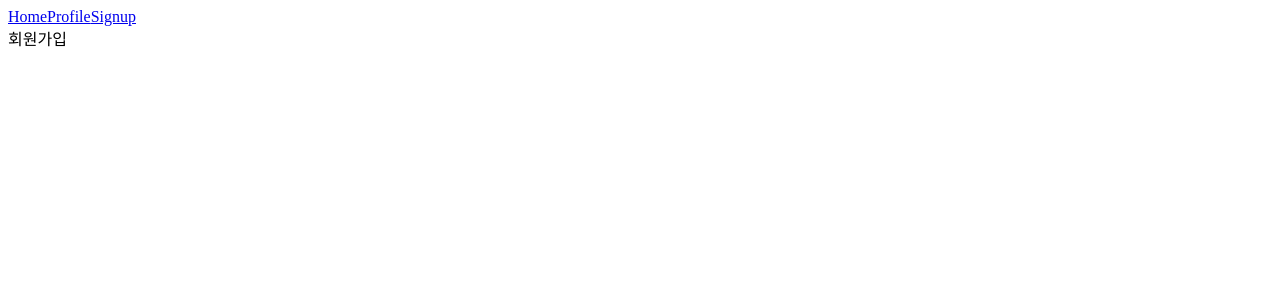
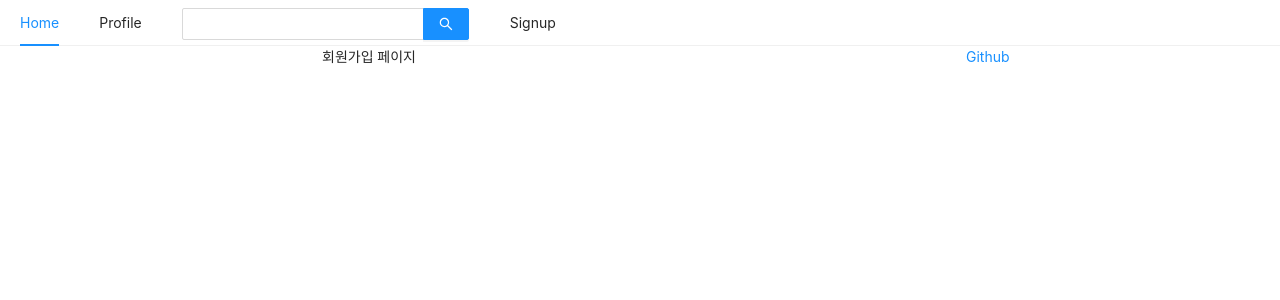
Before and after one commit to HyungwonJin/twitter, a Next.js app in the folder prepare/front/: page /signup in a window 1280 px wide. Shown: the top 300 px of the page. Built offline with nearby package versions, Linux system fonts and the light colour scheme.

Commit message:
feat: Navigation Bar 만들기

```diff
--- a/prepare/front/components/AppLayout.js
+++ b/prepare/front/components/AppLayout.js
@@ -1,20 +1,40 @@
 import PropTypes from 'prop-types';
 import Link from 'next/link';
+import { Menu, Input, Row, Col } from 'antd';
 
 const AppLayout = ({ children }) => {
     return (
         <div>
-            <div>
-                <Link href="/"><a>Home</a></Link>
-                <Link href="/profile"><a>Profile</a></Link>
-                <Link href="/signup"><a>Signup</a></Link>
-            </div>
-            {children}
+            <Menu mode="horizontal">
+                <Menu.Item>
+                    <Link href="/"><a>Home</a></Link>
+                </Menu.Item>
+                <Menu.Item>
+                    <Link href="/profile"><a>Profile</a></Link>
+                </Menu.Item>
+                <Menu.Item>
+                    <Input.Search enterButton style={{ verticalAlign: 'middle ' }} />
+                </Menu.Item>
+                <Menu.Item>
+                    <Link href="/signup"><a>Signup</a></Link>
+                </Menu.Item>
+            </Menu>
+            <Row gutter={8}>
+                <Col xs={24} md={6}>
+
+                </Col>
+                <Col xs={24} md={12}>
+                    {children}
+                </Col>
+                <Col xs={24} md={6}>
+                    <a href="https://github.com/HyungwonJin" target="_blank" rel="noreferrer noopener">Github</a>
+                </Col>
+            </Row>
         </div>
     )
 }
 
-AppLayout.prototype = {
+AppLayout.PropTypes = {
     children: PropTypes.node.isRequired,
 }
 
--- a/prepare/front/package.json
+++ b/prepare/front/package.json
@@ -9,10 +9,13 @@
   "author": "Hyungwon Jin",
   "license": "ISC",
   "dependencies": {
+    "@ant-design/icons": "^4.6.2",
+    "antd": "^4.16.11",
     "next": "^11.1.0",
     "prop-types": "^15.7.2",
     "react": "^17.0.2",
-    "react-dom": "^17.0.2"
+    "react-dom": "^17.0.2",
+    "styled-components": "^5.3.0"
   },
   "devDependencies": {
     "eslint": "^7.32.0",
--- /dev/null
+++ b/prepare/front/pages/_app.js
@@ -0,0 +1,21 @@
+import PropTypes from 'prop-types';
+import Head from 'next/head';
+import 'antd/dist/antd.css';
+
+const App = ({ Component }) => {
+    return (
+        <>
+            <Head>
+                <meta charSet="utf-8" />
+                <title>Twitter</title>
+            </Head>
+            <Component />
+        </>
+    )
+}
+
+App.propTypes = {
+    Component: PropTypes.elementType.isRequired,
+}
+
+export default App;
--- a/prepare/front/pages/signup.js
+++ b/prepare/front/pages/signup.js
@@ -1,10 +1,14 @@
+import Head from 'next/head';
 import AppLayout from "../components/AppLayout";
 
 const SignUp = () => {
     return (
-        <AppLayout>
-            회원가입
-        </AppLayout>
+        <>
+            <Head>
+                <title>회원가입 | Twitter</title>
+            </Head>
+            <AppLayout>회원가입 페이지</AppLayout>
+        </>
     )
 }
 
```
Also changed, not shown: prepare/front/pages/profile.js (+7 -3 lines), 1 other file (tests, documents, lock files or other folders).
